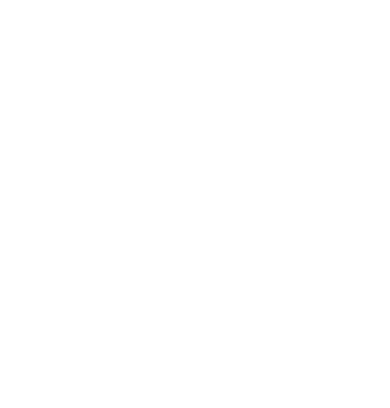
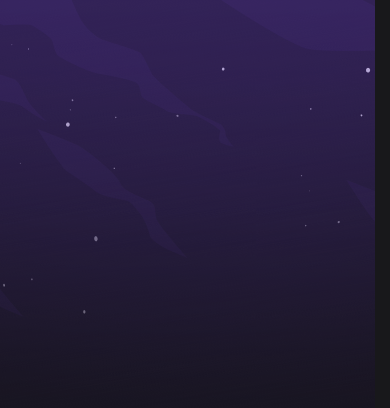
Before and after one commit to TalissonOliveira/findyourduo-app, a React Native app: screen / in a window 390 px wide. Shown: the top 408 px of the page. Built offline with nearby package versions, Linux system fonts and the light colour scheme.

Commit message:
feat: creates the background component

```diff
--- a/App.tsx
+++ b/App.tsx
@@ -1,14 +1,14 @@
 import { StatusBar } from 'react-native'
-import { View } from 'react-native'
+import { Background } from './src/components/Background'
 
 export default function App() {
   return (
-    <View>
+    <Background>
       <StatusBar
         translucent
         barStyle="light-content"
         backgroundColor="transparent"
       />
-    </View>
+    </Background>
   )
 }
--- /dev/null
+++ b/src/components/Background/index.tsx
@@ -0,0 +1,20 @@
+import { ImageBackground } from 'react-native'
+import backgroundImg from '../../assets/background-galaxy.png'
+
+import { styles } from './styles'
+
+interface Props {
+  children: React.ReactNode
+}
+
+export function Background({ children }: Props) {
+  return (
+    <ImageBackground
+      source={backgroundImg}
+      defaultSource={backgroundImg}
+      style={styles.container}
+    >
+      {children}
+    </ImageBackground>
+  )
+}
--- /dev/null
+++ b/src/components/Background/styles.ts
@@ -0,0 +1,9 @@
+import { StyleSheet } from 'react-native'
+import { THEME } from '../../theme'
+
+export const styles = StyleSheet.create({
+  container: {
+    flex: 1,
+    backgroundColor: THEME.COLORS.BACKGROUND_800
+  }
+})
```
